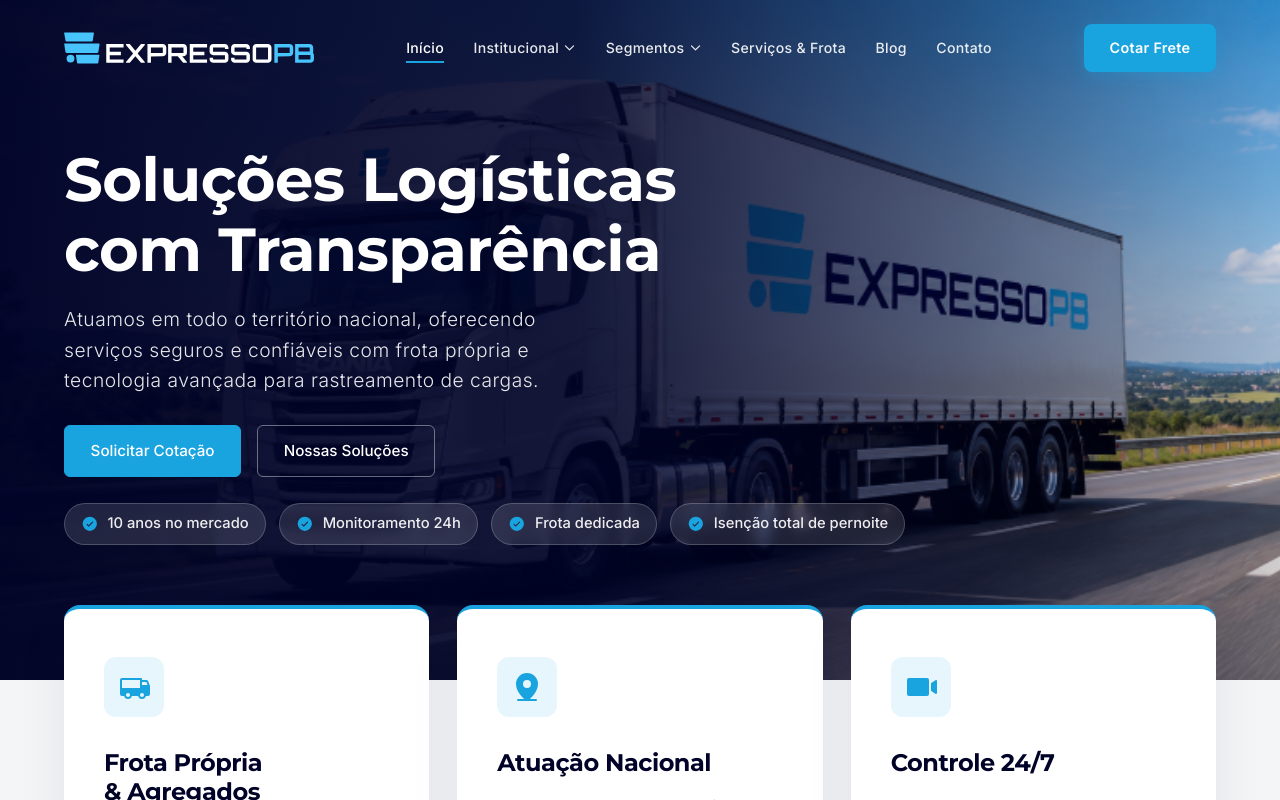
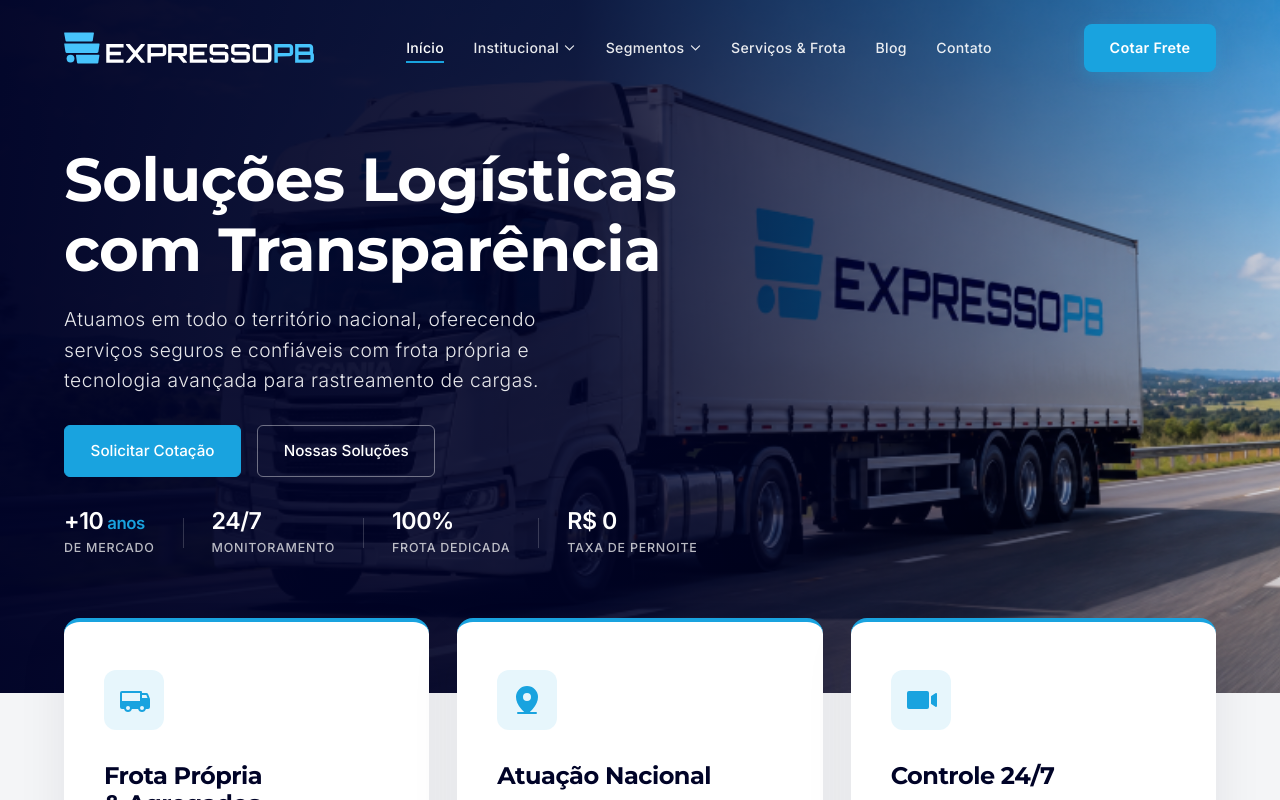
Before and after one commit to webconverte/siteexpressopb, a React (Vite) app: page / in a window 1280 px wide. Shown: the top 800 px of the page. Built offline with nearby package versions, Linux system fonts and the light colour scheme.

Commit message:
feat(hero): substitui tags em formato de botao por metricas estatisticas em destaque (opcao 3)

```diff
--- a/src/pages/Home.jsx
+++ b/src/pages/Home.jsx
@@ -103,11 +103,26 @@ const Home = () => {
                         <Link to="/contato" className="btn-primary">Solicitar Cotação</Link>
                         <Link to="/servicos" className="btn-outline">Nossas Soluções</Link>
                     </div>
-                    <div className="hero-tags">
-                        <span className="hero-tag"><CheckCircle weight="fill" /> 10 anos no mercado</span>
-                        <span className="hero-tag"><CheckCircle weight="fill" /> Monitoramento 24h</span>
-                        <span className="hero-tag"><CheckCircle weight="fill" /> Frota dedicada</span>
-                        <span className="hero-tag"><CheckCircle weight="fill" /> Isenção total de pernoite</span>
+                    <div className="hero-stats">
+                        <div className="hero-stat-item">
+                            <span className="stat-number">+10 <span className="stat-unit">anos</span></span>
+                            <span className="stat-label">de mercado</span>
+                        </div>
+                        <div className="stat-divider"></div>
+                        <div className="hero-stat-item">
+                            <span className="stat-number">24/7</span>
+                            <span className="stat-label">monitoramento</span>
+                        </div>
+                        <div className="stat-divider"></div>
+                        <div className="hero-stat-item">
+                            <span className="stat-number">100%</span>
+                            <span className="stat-label">frota dedicada</span>
+                        </div>
+                        <div className="stat-divider"></div>
+                        <div className="hero-stat-item">
+                            <span className="stat-number">R$ 0</span>
+                            <span className="stat-label">taxa de pernoite</span>
+                        </div>
                     </div>
                 </div>
             </section>
```
Also changed, not shown: src/index.css.
